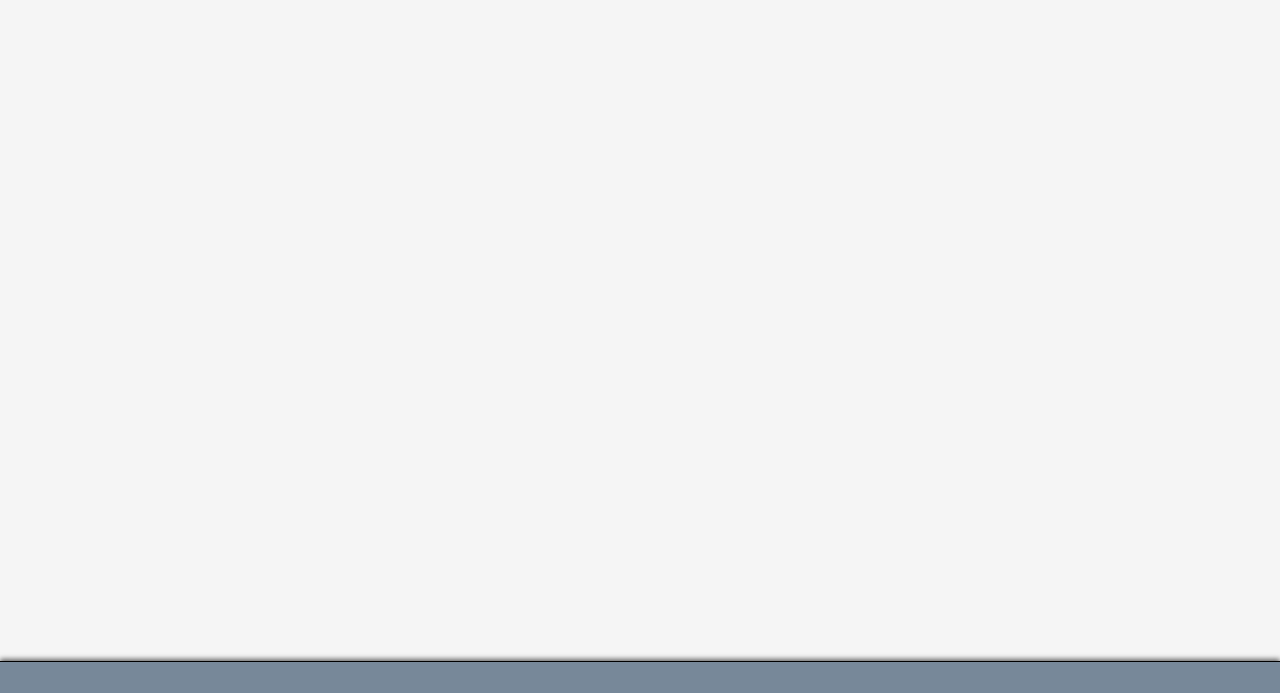
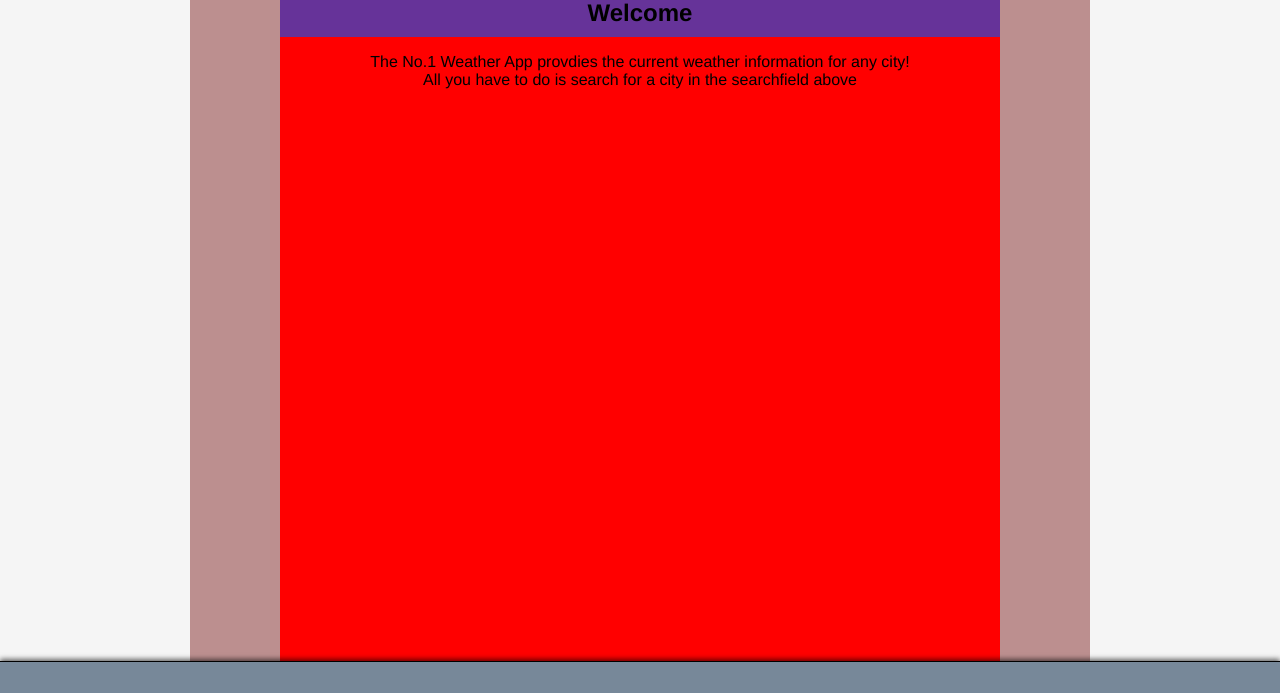
Before and after one commit to SamuelMeijer/Kunskapskontroll2-Samuel-Meijer, a plain HTML site: page index.html in a window 1280 px wide. Shown: the part 107-800 px from the top of the page. Drawn offline with Linux system fonts and the light colour scheme.

Commit message:
Adding content and basic styling to <main>

```diff
--- a/css/style.css
+++ b/css/style.css
@@ -155,3 +155,33 @@ body {
  }
 /* FORM STYLING END */
 /* ***** HEADER END ***** */
+
+/* ***** MAIN START ***** */
+.main-container {
+    padding-top: 2rem;
+
+    background-color: rosybrown;
+}
+
+.main-content-container {
+    height: 100%;
+    width: 80%;
+    margin: 0 auto;
+
+    background-color: red;
+}
+
+.main-title {
+    height: 3rem;
+    background-color: rebeccapurple;
+
+    display: flex;
+    align-items: center;
+    justify-content: center;
+}
+
+.main-description {
+    padding-top: 1rem;
+    text-align: center;
+}
+/* ***** MAIN END ***** */
--- a/index.html
+++ b/index.html
@@ -29,7 +29,13 @@
 
     <main id="main">
         <div class="container main-container">
+            <div class="main-content-container">
+                <h2 class="main-title">Welcome</h2>
 
+                <p class="main-description">The No.1 Weather App provdies the current weather information for any city!
+                    <br>All you have to do is search for a city in the searchfield above
+                </p>
+            </div>
         </div>
     </main>
 
```
